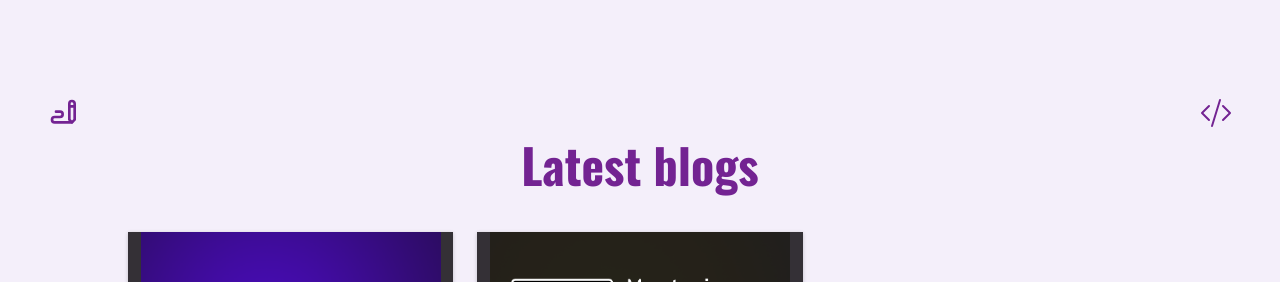
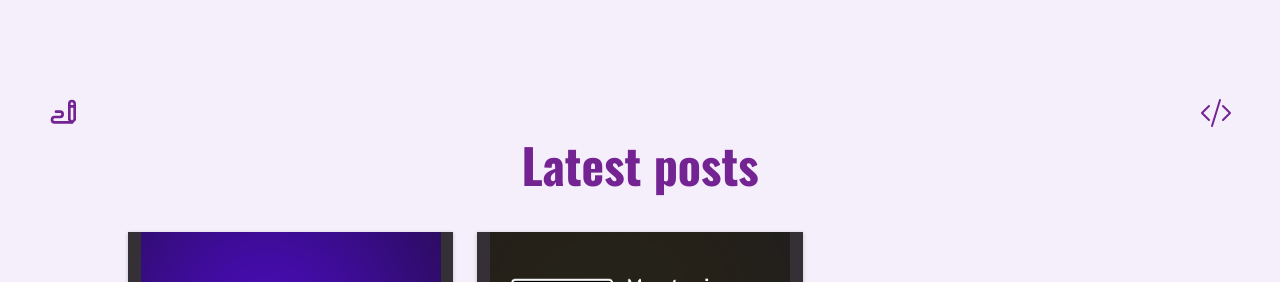
Before and after one commit to Chacho104/my-portfolio-blog-site, a Next.js app: page / in a window 1280 px wide. Shown: the part 2820-3102 px from the top of the page. Built offline with nearby package versions, Linux system fonts and the light colour scheme.

Commit message:
Change h2

```diff
--- a/components/home-page/featured-posts.js
+++ b/components/home-page/featured-posts.js
@@ -9,7 +9,7 @@ function FeaturedPosts(props) {
         <TbWriting />
       </div>
       <div className={classes["posts-list"]}>
-        <h2>Latest blogs</h2>
+        <h2>Latest posts</h2>
         <PostsList posts={props.posts} />
       </div>
       <div className="botsvg">
```
